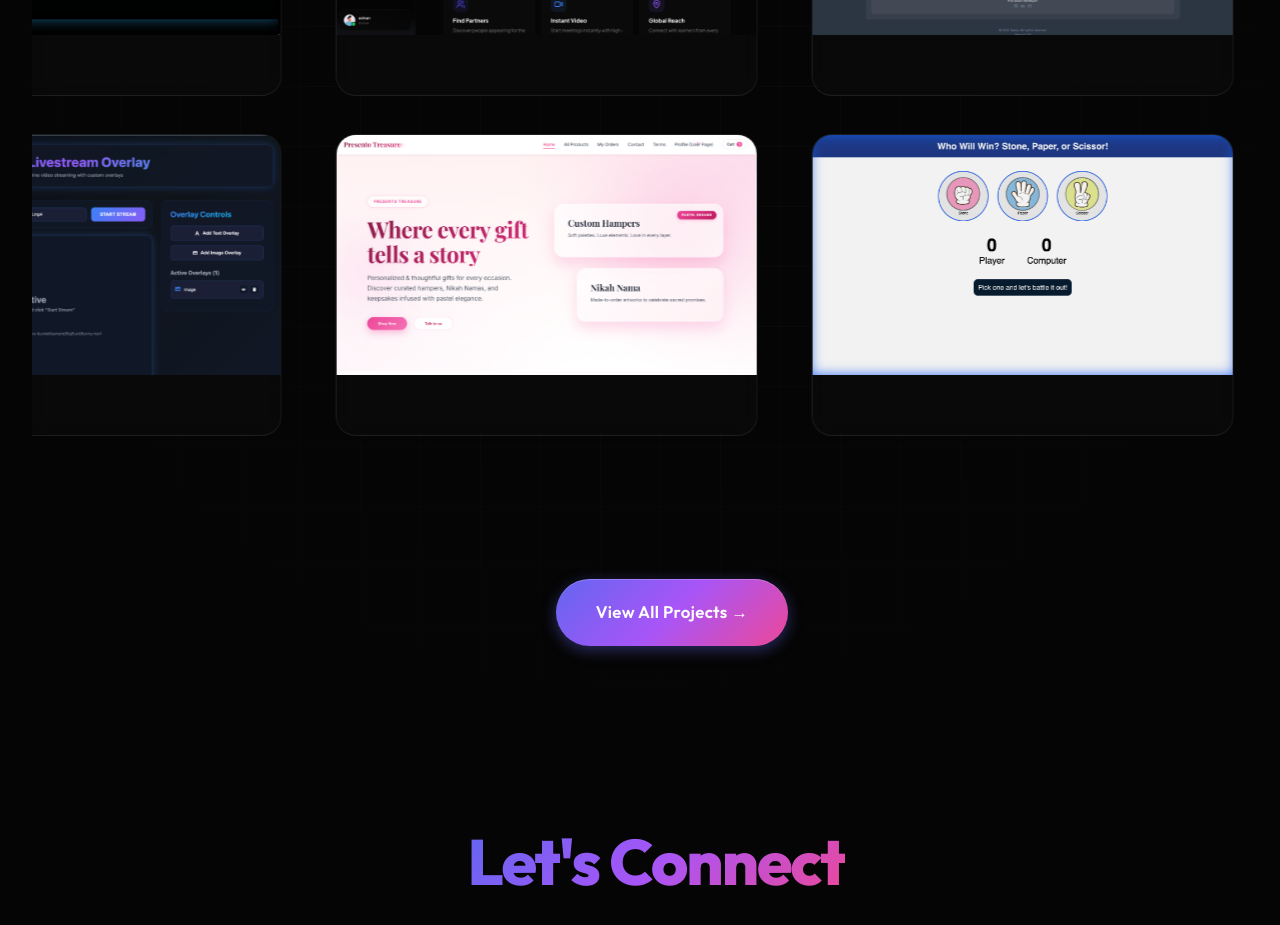
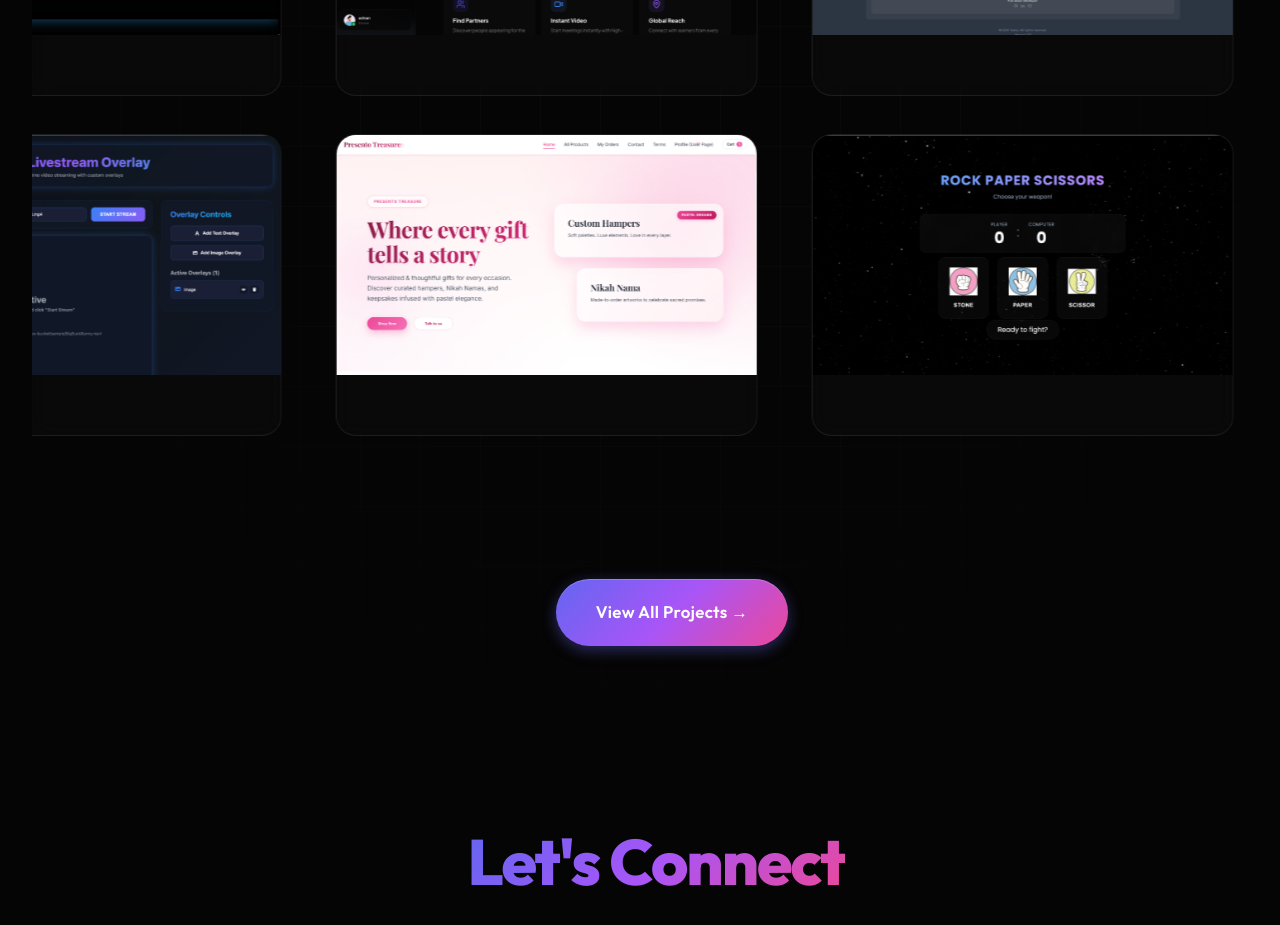
Before and after one commit to adnan275/portfolio, a React (Vite) app: page / in a window 1280 px wide. Shown: the part 2780-3705 px from the top of the page. Built offline with nearby package versions, Linux system fonts and the light colour scheme.

Commit message:
Update Stone Paper Scissor project image

```diff
--- a/src/pages/ProjectsPage.jsx
+++ b/src/pages/ProjectsPage.jsx
@@ -47,7 +47,7 @@ const projects = [
         description: 'Interactive game with score tracking and responsive UI.',
         tags: ['JavaScript', 'HTML', 'CSS'],
         link: 'https://stone-paper-scissors-blue-pi.vercel.app/',
-        image: '/projects/rps.png'
+        image: '/projects/rps-update.png'
     },
     {
         title: 'Password Strength Checker',
--- a/src/sections/Projects.jsx
+++ b/src/sections/Projects.jsx
@@ -43,7 +43,7 @@ const projects = [
         description: 'Interactive game with score tracking and responsive UI.',
         tags: ['JavaScript', 'HTML', 'CSS'],
         link: 'https://stone-paper-scissors-blue-pi.vercel.app/',
-        image: '/projects/rps.png'
+        image: '/projects/rps-update.png'
     },
     {
         title: 'Password Strength Checker',
--- a/src/sections/ProjectsPreview.jsx
+++ b/src/sections/ProjectsPreview.jsx
@@ -43,7 +43,7 @@ const projects = [
         title: 'Stone Paper Scissors',
         description: 'Interactive game',
         tags: ['JavaScript', 'HTML'],
-        image: '/projects/rps.png',
+        image: '/projects/rps-update.png',
         link: 'https://stone-paper-scissors-blue-pi.vercel.app/'
     },
     {
```
Also changed, not shown: public/projects/rps-update.png (added).
